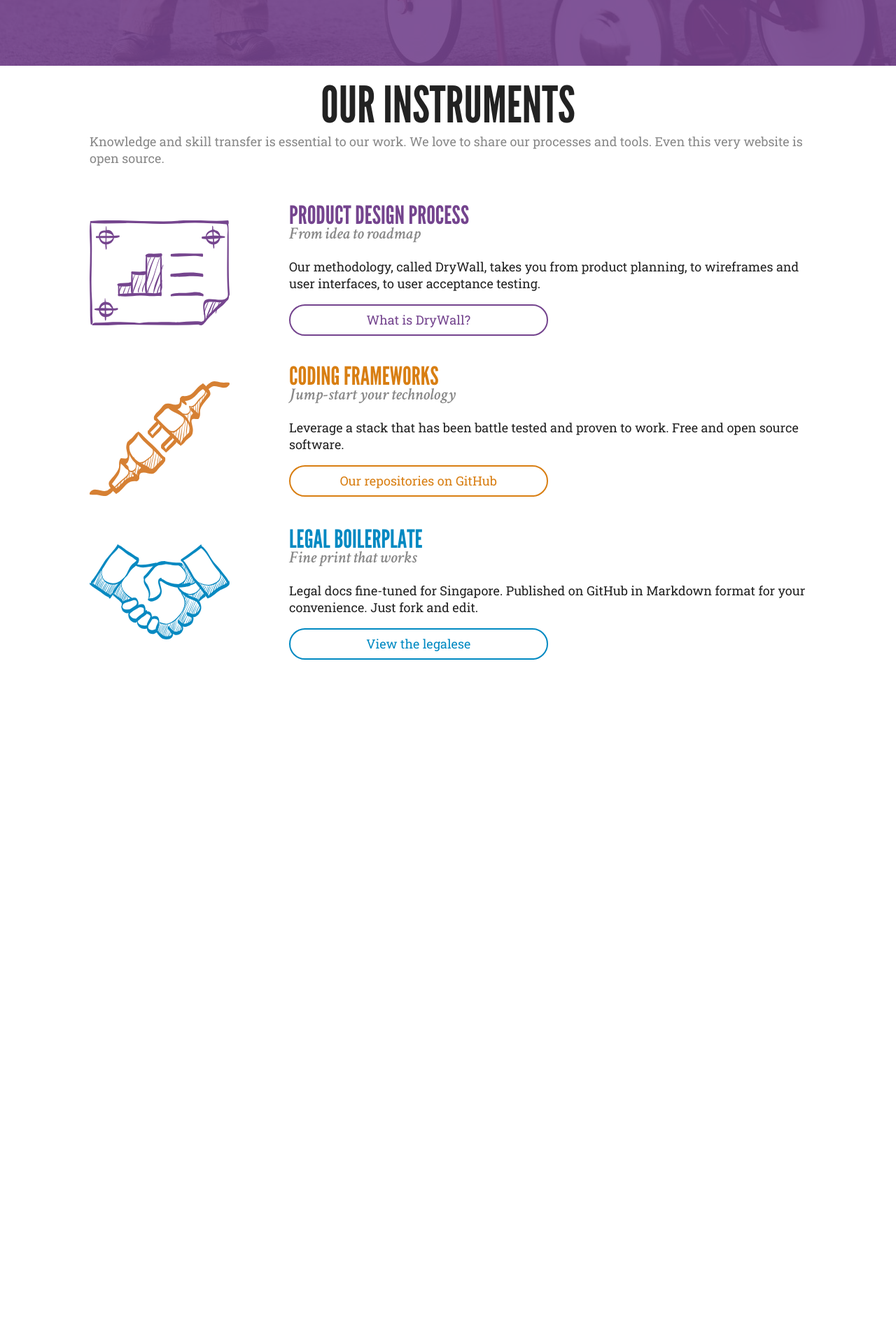
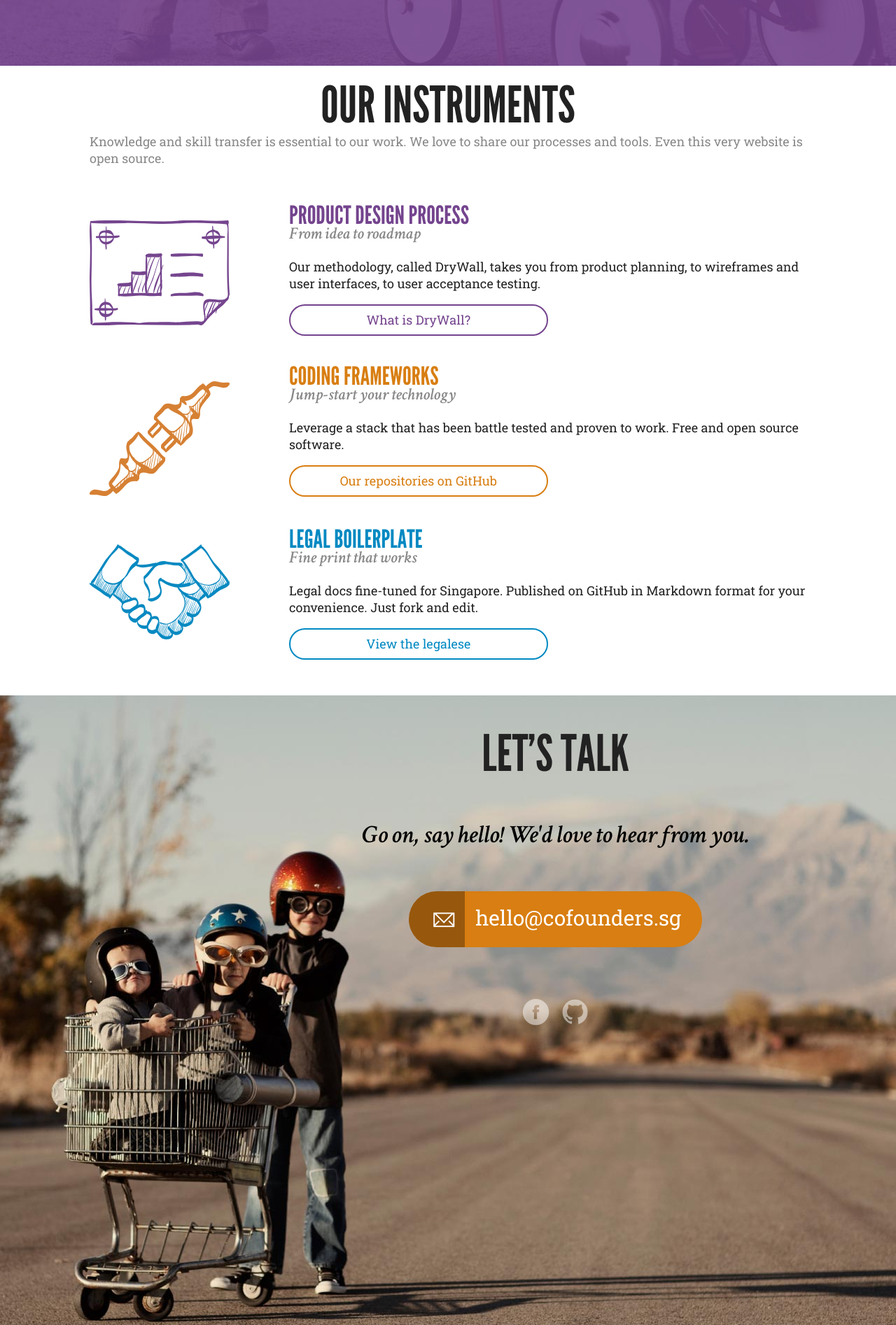
Before and after one commit to cofounders/cofounders.github.io, a Jekyll site: the page built from index.html, in a window 1280 px wide. Shown: the part 3506-5400 px from the top of the page at 70% size. Built offline with Jekyll 4.4.1, drawn with Linux system fonts in a browser that asks for light colours; some web fonts are replaced; before the commit the page ends 4500 px from its top, so only the background shows below that.

Commit message:
Styling for the Contact slide

```diff
--- a/_layouts/default.html
+++ b/_layouts/default.html
@@ -17,14 +17,23 @@
 <body>
   {{content}}
 
-  <article hidden>
-    <h1 id="contact">Let's talk</h1>
-
-    <p>Go on, say hello! We'd love to hear from you.</p>
-    <a href="{{ site.owner.contact }}">{{ site.owner.contact | remove_first: 'mailto:' }}</a>
-    <a href="{{ site.owner.facebook }}">Facebook</a>
-    <a href="{{ site.owner.github }}">GitHub</a>
-  </article>
+  <section id="contact">
+    <article>
+      <header>
+        <h1>Let's talk</h1>
+      </header>
+      <p class="message">Go on, say hello! We'd love to hear from you.</p>
+      <p class="email">
+        <a class="details" href="{{ site.owner.contact }}">
+          <span class="cta">{{ site.owner.contact | remove_first: 'mailto:' }}</span>
+        </a>
+      </p>
+      <p class="social">
+        <a class="facebook" href="{{ site.owner.facebook }}">Facebook</a>
+        <a class="github" href="{{ site.owner.github }}">GitHub</a>
+      </p>
+    </article>
+  </section>
 
   <footer hidden>
     Crafted by <a href="{{ site.owner.contact }}">{{ site.owner.name }}</a>,
--- a/styles/site.css
+++ b/styles/site.css
@@ -154,6 +154,9 @@ a.details .cta {
   font-size: 30px;
   font-weight: 400;
   margin: 0 0 -10px 0;
+}
+a.details .cta:only-child {
+  margin-top: 10px;
 }
 a.details .info {
   display: block;
@@ -696,3 +699,70 @@ label.link {
     margin: 10px 10px;
   }
 }
+
+/* Page: All
+ * Screen: Contact
+ */
+
+#contact {
+  background-image: url('../images/bg_team.jpg');
+  background-color: #f6e9d8;
+}
+#contact > article {
+  max-height: 500px;
+  text-align: center;
+}
+#contact > article > * {
+  margin: 0 0 0 30%;
+}
+#contact .message {
+  font-family: 'Crimson Text', serif;
+  font-weight: 600;
+  font-style: italic;
+  font-size: 36px;
+  color: #000;
+}
+#contact a.details {
+  background-color: #d87e12;
+}
+#contact a.details:before {
+  content: 'e';
+}
+#contact .social > a {
+  font-size: 0;
+  display: inline-block;
+  width: 42px;
+  height: 42px;
+  position: relative;
+  margin: 0 5px;
+}
+#contact .social > a:after {
+  position: absolute;
+  left: 0;
+  top: 0;
+  display: inline-block;
+  height: 100%;
+  width: 100%;
+  font-family: 'cfsg-icon-fonts';
+  font-size: 42px;
+  color: rgba(255, 255, 255, 0.5);
+}
+#contact .social > a.facebook:after {
+  content: 'f';
+}
+#contact .social > a.github:after {
+  content: 'g';
+}
+
+@media (max-width: 768px) {
+  #contact > article > * {
+    margin: 0 0 0 0;
+  }
+  #contact a.details .cta {
+    font-size: 24px;
+    margin-top: 15px;
+  }
+  #contact .social > a:after {
+    color: rgba(0, 0, 0, 0.5);
+  }
+}
```
Also changed, not shown: images/bg_team.jpg (added).
